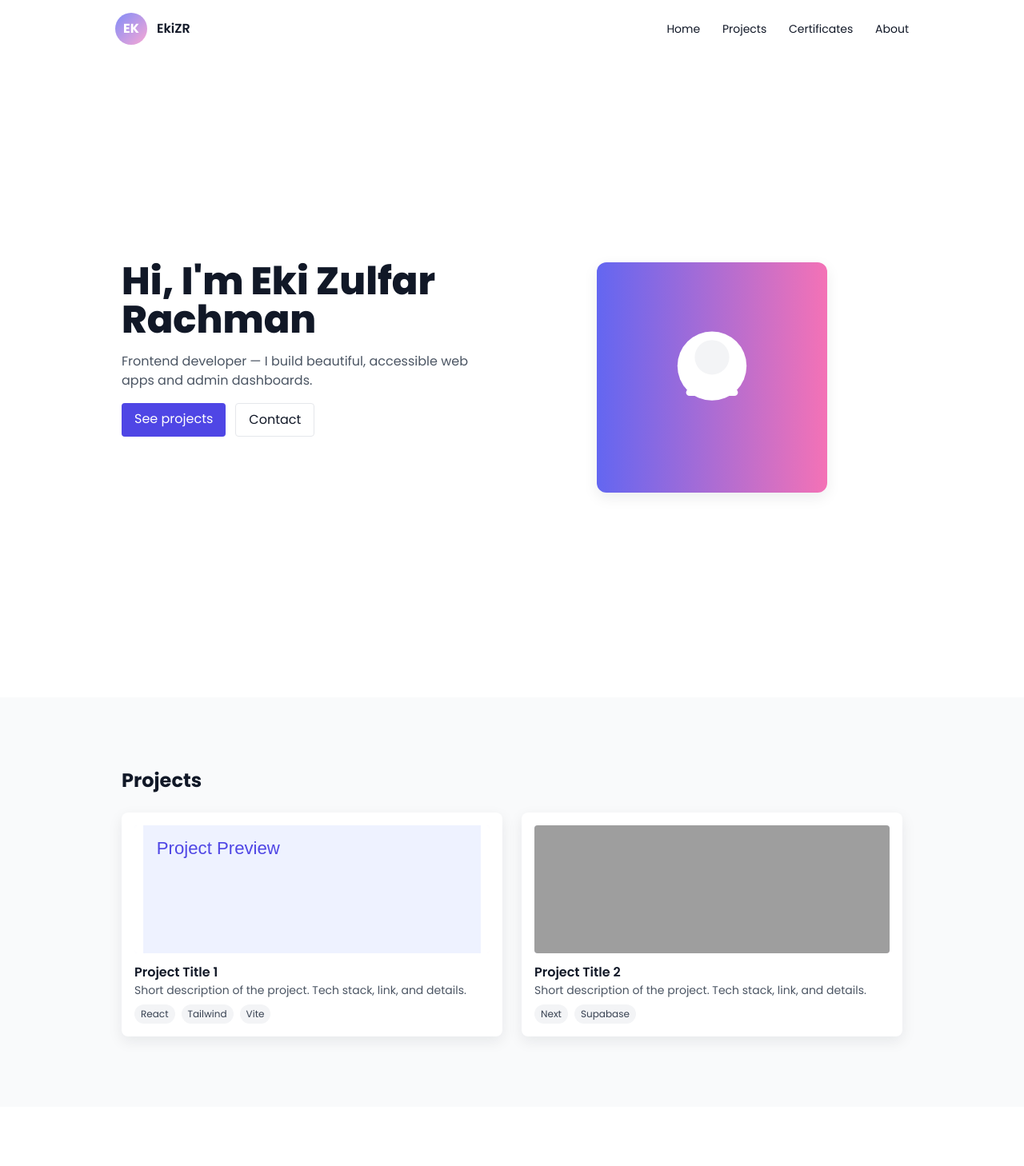
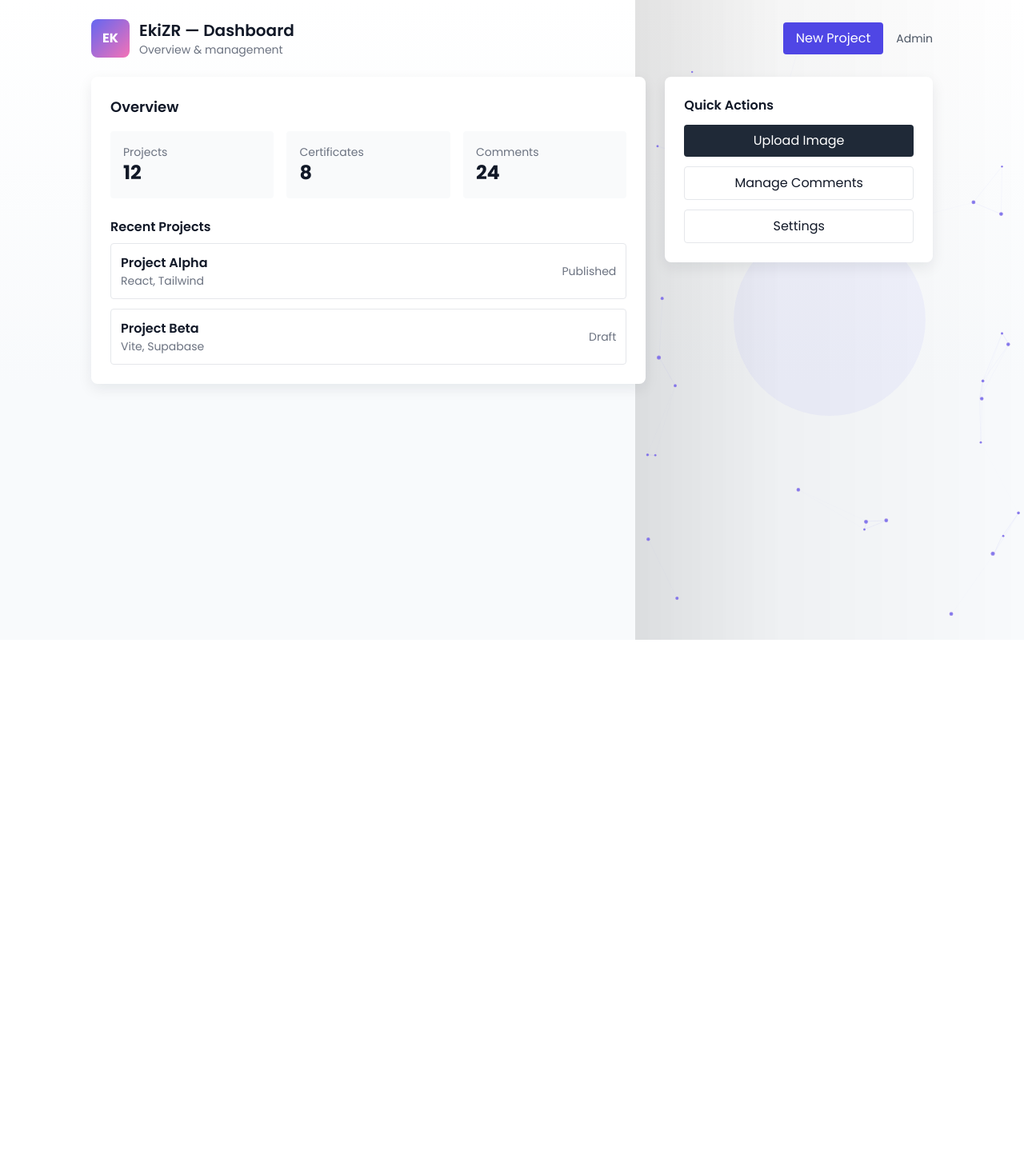
Before and after one commit to hisyamyasidp/Portofolio, a React (Vite) app: page / in a window 1280 px wide. Shown: the top 1458 px of the page at 80% size. After the commit the page ends 800 px from the top, so only its background shows below. Built offline with nearby package versions, Linux system fonts and the light colour scheme; grey boxes are pictures that could not be loaded.

Commit message:
Make dashboard the site index and remove dashboard.html

```diff
--- a/dashboard.html
+++ /dev/null
@@ -1,98 +0,0 @@
-<!doctype html>
-<html lang="en">
-  <head>
-    <meta charset="utf-8" />
-    <meta name="viewport" content="width=device-width, initial-scale=1.0" />
-    <title>Dashboard — Portfolio</title>
-    <meta name="description" content="Admin dashboard demo with interactive neural network background." />
-    <script src="https://cdn.tailwindcss.com"></script>
-    <link href="https://fonts.googleapis.com/css2?family=Poppins:wght@300;400;600;700&display=swap" rel="stylesheet">
-    <style>
-      body{font-family:'Poppins',system-ui,Segoe UI,Roboto,Arial;background:linear-gradient(180deg,#ffffff 0%,#f8fafc 60%);}
-      .edge-gradient{background:linear-gradient(90deg,rgba(0,0,0,0.06),transparent 40%);}
-      .neural-canvas{position:fixed;right:0;top:0;bottom:0;width:38vw;max-width:520px;z-index:0}
-      @media(max-width:900px){.neural-canvas{display:none}}
-      .content-wrap{max-width:1100px;margin:0 auto;position:relative;z-index:10}
-      .card-shadow{box-shadow:0 8px 30px rgba(2,6,23,0.08)}
-    </style>
-  </head>
-  <body class="text-gray-900">
-    <div class="neural-canvas edge-gradient">
-      <canvas id="neural" class="w-full h-full neural"></canvas>
-    </div>
-
-    <header class="py-6">
-      <div class="content-wrap px-6">
-        <div class="flex items-center justify-between">
-          <div class="flex items-center gap-3">
-            <div class="w-12 h-12 rounded-lg bg-gradient-to-br from-indigo-500 to-pink-400 flex items-center justify-center text-white font-bold">EK</div>
-            <div>
-              <h1 class="text-xl font-semibold">EkiZR — Dashboard</h1>
-              <p class="text-sm text-gray-500">Overview & management</p>
-            </div>
-          </div>
-          <div class="flex items-center gap-4">
-            <button class="px-4 py-2 bg-indigo-600 text-white rounded">New Project</button>
-            <div class="text-sm text-gray-600">Admin</div>
-          </div>
-        </div>
-      </div>
-    </header>
-
-    <main class="content-wrap px-6 pb-20">
-      <section class="grid grid-cols-1 lg:grid-cols-3 gap-6">
-        <div class="lg:col-span-2">
-          <div class="bg-white rounded-lg p-6 card-shadow">
-            <h2 class="text-lg font-semibold mb-4">Overview</h2>
-            <div class="grid grid-cols-1 sm:grid-cols-3 gap-4">
-              <div class="p-4 bg-gray-50 rounded">
-                <div class="text-sm text-gray-500">Projects</div>
-                <div class="text-2xl font-bold">12</div>
-              </div>
-              <div class="p-4 bg-gray-50 rounded">
-                <div class="text-sm text-gray-500">Certificates</div>
-                <div class="text-2xl font-bold">8</div>
-              </div>
-              <div class="p-4 bg-gray-50 rounded">
-                <div class="text-sm text-gray-500">Comments</div>
-                <div class="text-2xl font-bold">24</div>
-              </div>
-            </div>
-            <div class="mt-6">
-              <h3 class="font-semibold mb-2">Recent Projects</h3>
-              <ul class="space-y-3">
-                <li class="p-3 bg-white border rounded flex justify-between items-center">
-                  <div>
-                    <div class="font-semibold">Project Alpha</div>
-                    <div class="text-sm text-gray-500">React, Tailwind</div>
-                  </div>
-                  <div class="text-sm text-gray-500">Published</div>
-                </li>
-                <li class="p-3 bg-white border rounded flex justify-between items-center">
-                  <div>
-                    <div class="font-semibold">Project Beta</div>
-                    <div class="text-sm text-gray-500">Vite, Supabase</div>
-                  </div>
-                  <div class="text-sm text-gray-500">Draft</div>
-                </li>
-              </ul>
-            </div>
-          </div>
-        </div>
-
-        <aside class="">
-          <div class="bg-white rounded-lg p-6 card-shadow">
-            <h3 class="font-semibold mb-3">Quick Actions</h3>
-            <div class="flex flex-col gap-3">
-              <button class="px-3 py-2 bg-gray-800 text-white rounded">Upload Image</button>
-              <button class="px-3 py-2 border rounded">Manage Comments</button>
-              <button class="px-3 py-2 border rounded">Settings</button>
-            </div>
-          </div>
-        </aside>
-      </section>
-    </main>
-
-    <script src="assets/neural.js"></script>
-  </body>
-</html>
--- a/index.html
+++ b/index.html
@@ -8,115 +8,102 @@
     <link rel="preconnect" href="https://fonts.gstatic.com" crossorigin>
     <link href="https://fonts.googleapis.com/css2?family=Poppins:wght@300;400;600;700;800&display=swap" rel="stylesheet">
     <link rel="icon" href="https://cdn.jsdelivr.net/gh/twitter/twemoji@14.0.2/assets/svg/1f310.svg" />
-    <meta name="theme-color" content="#6366f1" />
-    <meta property="og:title" content="EkiZR — Portfolio (Static Clone)" />
-    <meta property="og:description" content="Frontend developer — portfolio showcasing projects and certificates." />
-    <meta property="og:image" content="assets/profile.svg" />
-    <meta property="og:type" content="website" />
-    <meta name="twitter:card" content="summary_large_image" />
+    <!doctype html>
+    <html lang="en">
+      <head>
+        <meta charset="utf-8" />
+        <meta name="viewport" content="width=device-width, initial-scale=1.0" />
+        <title>Dashboard — Portfolio</title>
+        <meta name="description" content="Admin dashboard demo with interactive neural network background." />
         <script src="https://cdn.tailwindcss.com"></script>
+        <link href="https://fonts.googleapis.com/css2?family=Poppins:wght@300;400;600;700&display=swap" rel="stylesheet">
         <style>
-      html,body{height:100%}
-      body{font-family: 'Poppins', system-ui, -apple-system, 'Segoe UI', Roboto, 'Helvetica Neue', Arial;}
-      .card-shadow{box-shadow:0 6px 18px rgba(15,23,42,0.08)}
-      .badge-tech{display:inline-flex;align-items:center;font-size:12px;padding:4px 8px;border-radius:9999px;background:#f3f4f6;color:#374151}
-      .glass{background:rgba(255,255,255,0.6);backdrop-filter:blur(6px)}
+          body{font-family:'Poppins',system-ui,Segoe UI,Roboto,Arial;background:linear-gradient(180deg,#ffffff 0%,#f8fafc 60%);}
+          .edge-gradient{background:linear-gradient(90deg,rgba(0,0,0,0.06),transparent 40%);}
+          .neural-canvas{position:fixed;right:0;top:0;bottom:0;width:38vw;max-width:520px;z-index:0}
+          @media(max-width:900px){.neural-canvas{display:none}}
+          .content-wrap{max-width:1100px;margin:0 auto;position:relative;z-index:10}
+          .card-shadow{box-shadow:0 8px 30px rgba(2,6,23,0.08)}
         </style>
       </head>
-  <body class="bg-white text-gray-900">
-    <header class="glass sticky top-0 z-20">
-      <div class="max-w-5xl mx-auto p-4 flex justify-between items-center">
+      <body class="text-gray-900">
+        <div class="neural-canvas edge-gradient">
+          <canvas id="neural" class="w-full h-full neural"></canvas>
+        </div>
+
+        <header class="py-6">
+          <div class="content-wrap px-6">
+            <div class="flex items-center justify-between">
               <div class="flex items-center gap-3">
-          <div class="w-10 h-10 rounded-full bg-gradient-to-br from-indigo-400 to-pink-300 flex items-center justify-center text-white font-bold">EK</div>
-          <div class="font-semibold">EkiZR</div>
+                <div class="w-12 h-12 rounded-lg bg-gradient-to-br from-indigo-500 to-pink-400 flex items-center justify-center text-white font-bold">EK</div>
+                <div>
+                  <h1 class="text-xl font-semibold">EkiZR — Dashboard</h1>
+                  <p class="text-sm text-gray-500">Overview & management</p>
                 </div>
-        <nav class="space-x-6 text-sm">
-          <a href="#home" class="hover:underline">Home</a>
-          <a href="#projects" class="hover:underline">Projects</a>
-          <a href="#certificates" class="hover:underline">Certificates</a>
-          <a href="#about" class="hover:underline">About</a>
-        </nav>
+              </div>
+              <div class="flex items-center gap-4">
+                <button class="px-4 py-2 bg-indigo-600 text-white rounded">New Project</button>
+                <div class="text-sm text-gray-600">Admin</div>
+              </div>
+            </div>
           </div>
         </header>
 
-    <main>
-      <section id="home" class="min-h-screen flex items-center">
-        <div class="max-w-5xl mx-auto p-6 grid grid-cols-1 md:grid-cols-2 gap-6">
-          <div class="space-y-4">
-            <h1 class="text-4xl md:text-5xl font-extrabold">Hi, I'm Eki Zulfar Rachman</h1>
-            <p class="text-gray-600">Frontend developer — I build beautiful, accessible web apps and admin dashboards.</p>
-            <div class="flex gap-3">
-              <a class="px-4 py-2 bg-indigo-600 text-white rounded" href="#projects">See projects</a>
-              <a class="px-4 py-2 border rounded" href="#contact">Contact</a>
+        <main class="content-wrap px-6 pb-20">
+          <section class="grid grid-cols-1 lg:grid-cols-3 gap-6">
+            <div class="lg:col-span-2">
+              <div class="bg-white rounded-lg p-6 card-shadow">
+                <h2 class="text-lg font-semibold mb-4">Overview</h2>
+                <div class="grid grid-cols-1 sm:grid-cols-3 gap-4">
+                  <div class="p-4 bg-gray-50 rounded">
+                    <div class="text-sm text-gray-500">Projects</div>
+                    <div class="text-2xl font-bold">12</div>
+                  </div>
+                  <div class="p-4 bg-gray-50 rounded">
+                    <div class="text-sm text-gray-500">Certificates</div>
+                    <div class="text-2xl font-bold">8</div>
+                  </div>
+                  <div class="p-4 bg-gray-50 rounded">
+                    <div class="text-sm text-gray-500">Comments</div>
+                    <div class="text-2xl font-bold">24</div>
                   </div>
                 </div>
-          <div class="flex items-center justify-center">
-            <div class="w-72 h-72 rounded-xl card-shadow overflow-hidden">
-              <img src="assets/profile.svg" alt="profile" class="w-full h-full object-cover bg-white" />
+                <div class="mt-6">
+                  <h3 class="font-semibold mb-2">Recent Projects</h3>
+                  <ul class="space-y-3">
+                    <li class="p-3 bg-white border rounded flex justify-between items-center">
+                      <div>
+                        <div class="font-semibold">Project Alpha</div>
+                        <div class="text-sm text-gray-500">React, Tailwind</div>
+                      </div>
+                      <div class="text-sm text-gray-500">Published</div>
+                    </li>
+                    <li class="p-3 bg-white border rounded flex justify-between items-center">
+                      <div>
+                        <div class="font-semibold">Project Beta</div>
+                        <div class="text-sm text-gray-500">Vite, Supabase</div>
+                      </div>
+                      <div class="text-sm text-gray-500">Draft</div>
+                    </li>
+                  </ul>
                 </div>
               </div>
             </div>
-      </section>
 
-      <section id="projects" class="py-16 bg-gray-50">
-        <div class="max-w-5xl mx-auto p-6">
-          <h2 class="text-2xl font-bold mb-6">Projects</h2>
-          <div class="grid grid-cols-1 sm:grid-cols-2 gap-6">
-            <article class="p-4 bg-white rounded-lg card-shadow">
-              <div class="h-40 bg-gradient-to-br from-indigo-50 to-pink-50 rounded mb-3 flex items-center justify-center overflow-hidden">
-                <img src="assets/project.svg" alt="project" class="w-full h-full object-cover" />
-              </div>
-              <h3 class="font-semibold">Project Title 1</h3>
-              <p class="text-sm text-gray-600 mb-2">Short description of the project. Tech stack, link, and details.</p>
-              <div class="flex flex-wrap gap-2">
-                <span class="badge-tech">React</span>
-                <span class="badge-tech">Tailwind</span>
-                <span class="badge-tech">Vite</span>
-              </div>
-            </article>
-            <article class="p-4 bg-white rounded-lg card-shadow">
-              <div class="h-40 bg-gradient-to-br from-indigo-50 to-pink-50 rounded mb-3 flex items-center justify-center overflow-hidden">
-                <img src="public/assets/project.svg" alt="project" class="w-full h-full object-cover" />
-              </div>
-              <h3 class="font-semibold">Project Title 2</h3>
-              <p class="text-sm text-gray-600 mb-2">Short description of the project. Tech stack, link, and details.</p>
-              <div class="flex flex-wrap gap-2">
-                <span class="badge-tech">Next</span>
-                <span class="badge-tech">Supabase</span>
-              </div>
-            </article>
+            <aside class="">
+              <div class="bg-white rounded-lg p-6 card-shadow">
+                <h3 class="font-semibold mb-3">Quick Actions</h3>
+                <div class="flex flex-col gap-3">
+                  <button class="px-3 py-2 bg-gray-800 text-white rounded">Upload Image</button>
+                  <button class="px-3 py-2 border rounded">Manage Comments</button>
+                  <button class="px-3 py-2 border rounded">Settings</button>
                 </div>
               </div>
-      </section>
-
-      <section id="certificates" class="py-12">
-        <div class="max-w-5xl mx-auto p-6">
-          <h2 class="text-2xl font-bold mb-6">Certificates</h2>
-          <div class="grid grid-cols-2 sm:grid-cols-3 gap-4">
-            <div class="p-2 bg-white rounded card-shadow flex items-center justify-center">
-              <img src="assets/certificate.svg" alt="certificate" class="w-full h-28 object-contain" />
-            </div>
-            <div class="p-2 bg-white rounded card-shadow flex items-center justify-center">
-              <img src="public/assets/certificate.svg" alt="certificate" class="w-full h-28 object-contain" />
-            </div>
-            <div class="p-2 bg-white rounded card-shadow flex items-center justify-center">
-              <img src="public/assets/certificate.svg" alt="certificate" class="w-full h-28 object-contain" />
-            </div>
-          </div>
-        </div>
-      </section>
-
-      <section id="about" class="py-16">
-        <div class="max-w-5xl mx-auto p-6">
-          <h2 class="text-2xl font-bold mb-4">About</h2>
-          <p class="text-gray-700">This is a simplified but visually similar version of Portofolio V5. It uses static HTML and Tailwind Play CDN so you can open the file directly without installing dependencies.</p>
-        </div>
+            </aside>
           </section>
         </main>
 
-    <footer class="border-t mt-12">
-      <div class="max-w-5xl mx-auto p-6 text-sm text-gray-600">© 2026 Eki Zulfar — Static clone</div>
-    </footer>
-
+        <script src="assets/neural.js"></script>
       </body>
     </html>
+      <section id="about" class="py-16">
```
Lines whose indentation alone changed are shown as unchanged.
